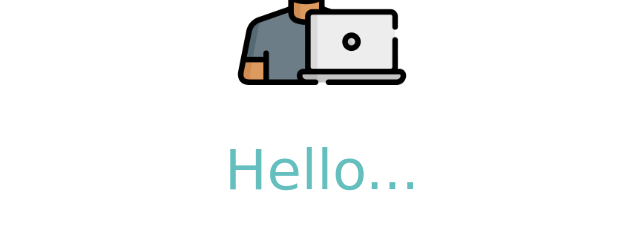
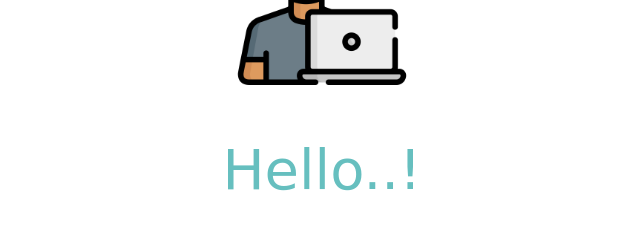
Before and after one commit to tokedhar/css-my-site, a plain HTML site: page index.html in a window 1280 px wide. Shown: the part 1040-1285 px from the top of the page, 318-958 px from the left. Drawn offline with Linux system fonts and the light colour scheme; a web font is replaced by a local one.

Commit message:
Add files via upload
Minor edits in index.html

```diff
--- a/index.html
+++ b/index.html
@@ -24,7 +24,7 @@
     <div class="middle-container">
         <div class="div-profile">
             <img src="images/programmer.png" alt="me.img" class="image-profile">
-            <h2>Hello...</h2>
+            <h2>Hello..!</h2>
             <p class="p-intro">Lorem ipsum dolor sit amet, vitae volutpat, dui conubia, dolor urna. Non auctor, montes nulla distinctio.
             <p><a href="https://www.flaticon.com/free-icons/user" title="user icons" class="anchor">User icons created by Freepik - Flaticon</a></p>
         </div>
```
